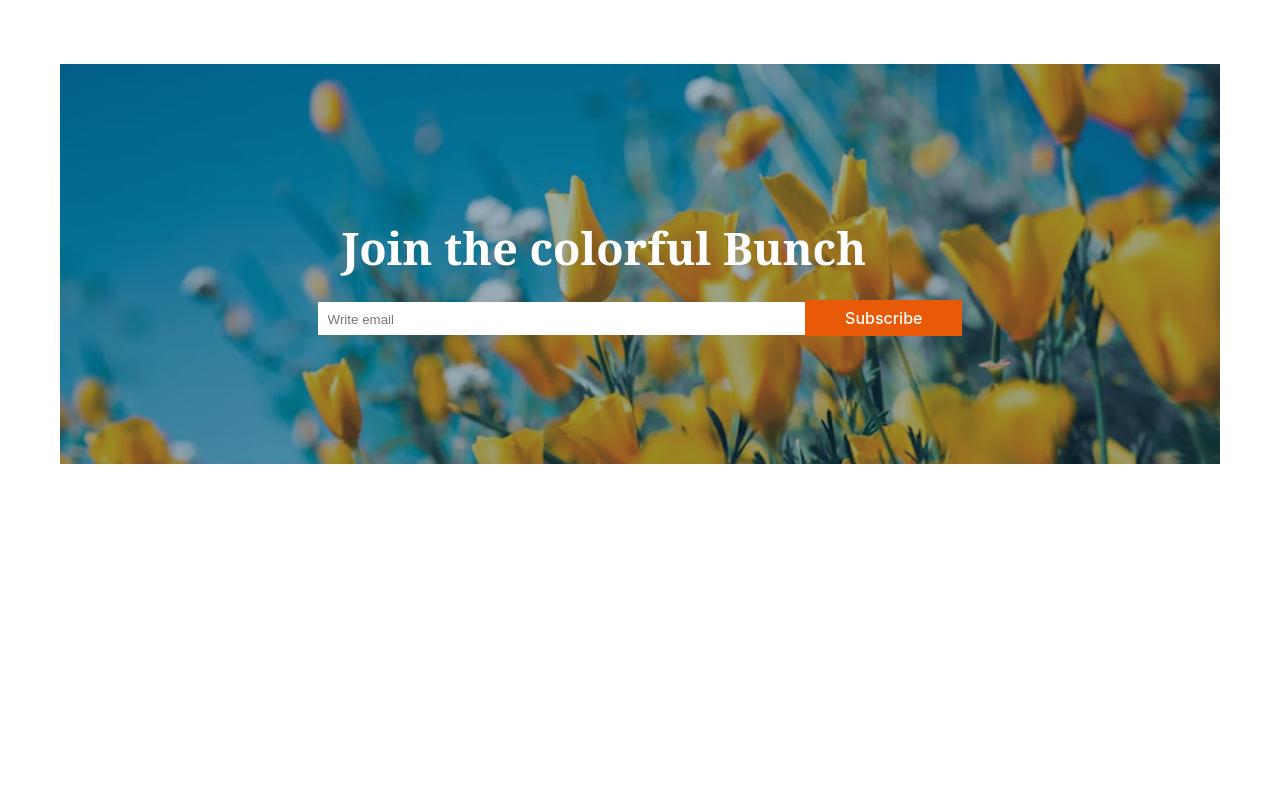
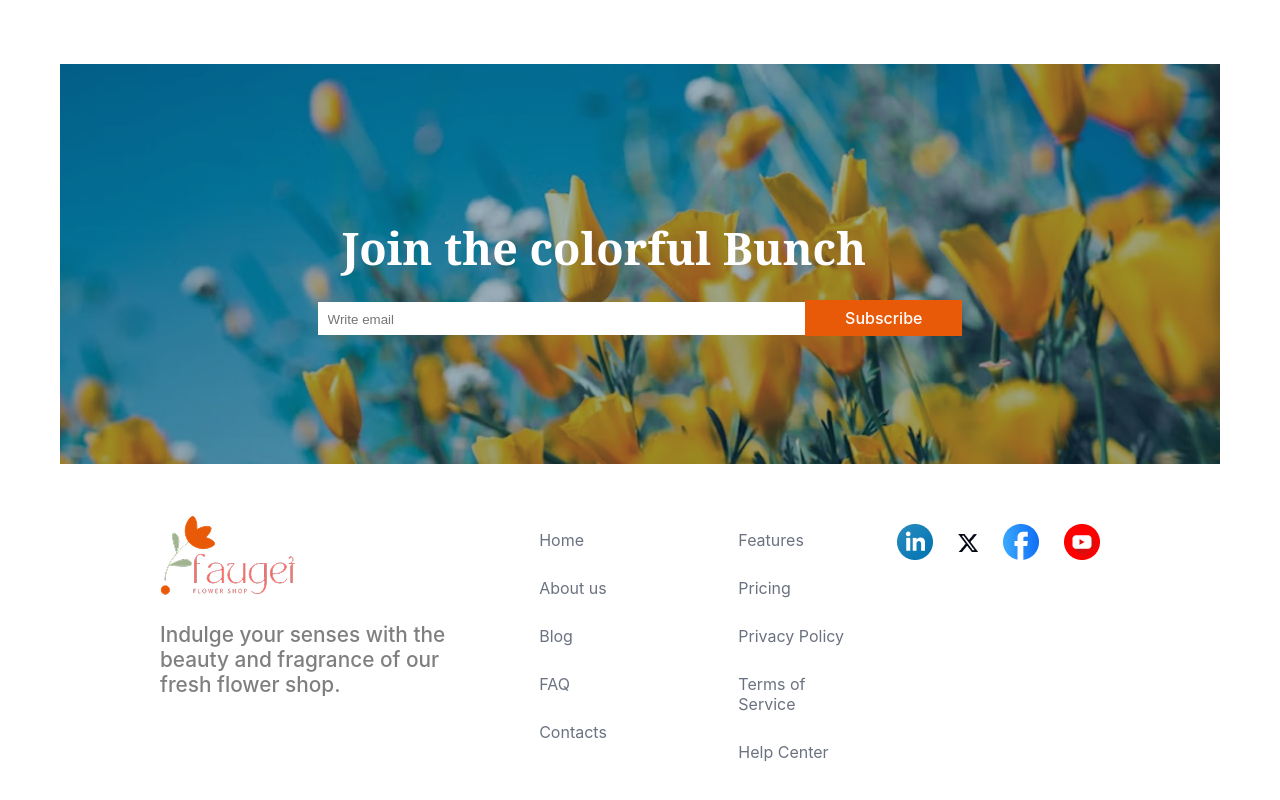
Before and after one commit to Rakibstack/PHweb-assignment-2, a plain HTML site: page index.html in a window 1280 px wide. Shown: the part 3039-3839 px from the top of the page. Before the commit the page ends 3511 px from the top, so only its background shows below. Drawn offline with Linux system fonts and the light colour scheme.

Commit message:
added a footer section

```diff
--- a/index.html
+++ b/index.html
@@ -159,7 +159,42 @@
 
     </main>
 
-    <footer>
+    <footer class="footer-section">
+
+            <div class="footer-content">
+                <div class="headeng-content">
+                    <div class="heading-image">
+                        <img src="./assets/logo.png" alt="">
+                        <div class="heading-description"><p>Indulge your senses with the beauty and fragrance of our fresh flower shop. </p></div>
+                    </div>
+                </div>
+                <div class="menu-section">
+                    <ul>
+                        <li>Home</li>
+                        <li>About us</li>
+                        <li>Blog</li>
+                        <li>FAQ</li>
+                        <li>Contacts</li>
+                    </ul>
+                </div>
+                <div class="menu-section">
+                    <ul>
+                        <li>Features</li>
+                        <li>Pricing</li>
+                        <li>Privacy Policy</li>
+                        <li>Terms of Service</li>
+                        <li>Help Center</li>
+                    </ul>
+                </div>
+                <div class="footer-icon-section">
+                    <div class="footer-icon">
+                        <img src="./assets/icon-linkedin.png" alt="">
+                        <img id="twitter" src="./assets/icon-twitter.png" alt="">
+                        <img src="./assets/icon-facebook.png" alt="">
+                        <img src="./assets/icon-youtube.png" alt="">
+                    </div>
+                </div>
+            </div>
 
     </footer>
 
--- a/style.css
+++ b/style.css
@@ -326,7 +326,7 @@
     margin-top: 80px;
     height:400px;
     background-image: url(./assets/news-letter-bg.png);
-    background-size:cover;
+    background-size:100%;
     background-repeat: no-repeat;
     display: flex;
     align-items: center;
@@ -358,6 +358,53 @@
     font-size: 1rem;
     font-weight:500;
 
+}
+
+/* footer secion */
+
+.footer-section{
+    max-width: 1160px;
+    margin: 50px auto;
+}
+
+.footer-content{
+    display: flex;
+    justify-content: space-between;
+    max-width: 960px;
+    margin: 0px auto;
+}
+.headeng-content{
+    width:300px;
+
+}
+.menu-section{
+    height: 240px;
+    width: 160px;
+}
+.menu-section ul li {
+    list-style: none;
+    margin-bottom:28px;
+    color: rgba(107, 114, 128, 1);
+    font-weight: 400;
+}
+.footer-icon-section{
+    display: flex;
+    justify-content: center;
+    margin-top: 10px;
+
+}
+.footer-icon img{
+    max-width: 100%;
+    margin-right: 20px;
+}
+#twitter{
+    margin-bottom:8px;
+
+}
+.heading-description p  {
+    color: rgba(0, 0, 0, 0.5);
+    font-size: 1.3rem;
+    font-weight: 500;
 }
 
 
@@ -480,3 +527,25 @@
         margin-left: 20px;
      }
 }
+
+
+
+@media screen and (max-width:576px) {
+
+    .join-bunch-section{
+      width: 100%;
+        height:auto;
+
+    }
+    .form input[type=email]{
+    padding-right:40px;
+    padding-top: 10px;
+    padding-bottom: 8px;
+    padding-left: 10px;
+    margin-right: -4px;
+    border: none;
+    text-align: start;
+    max-width: 100%;
+}
+
+}
```
